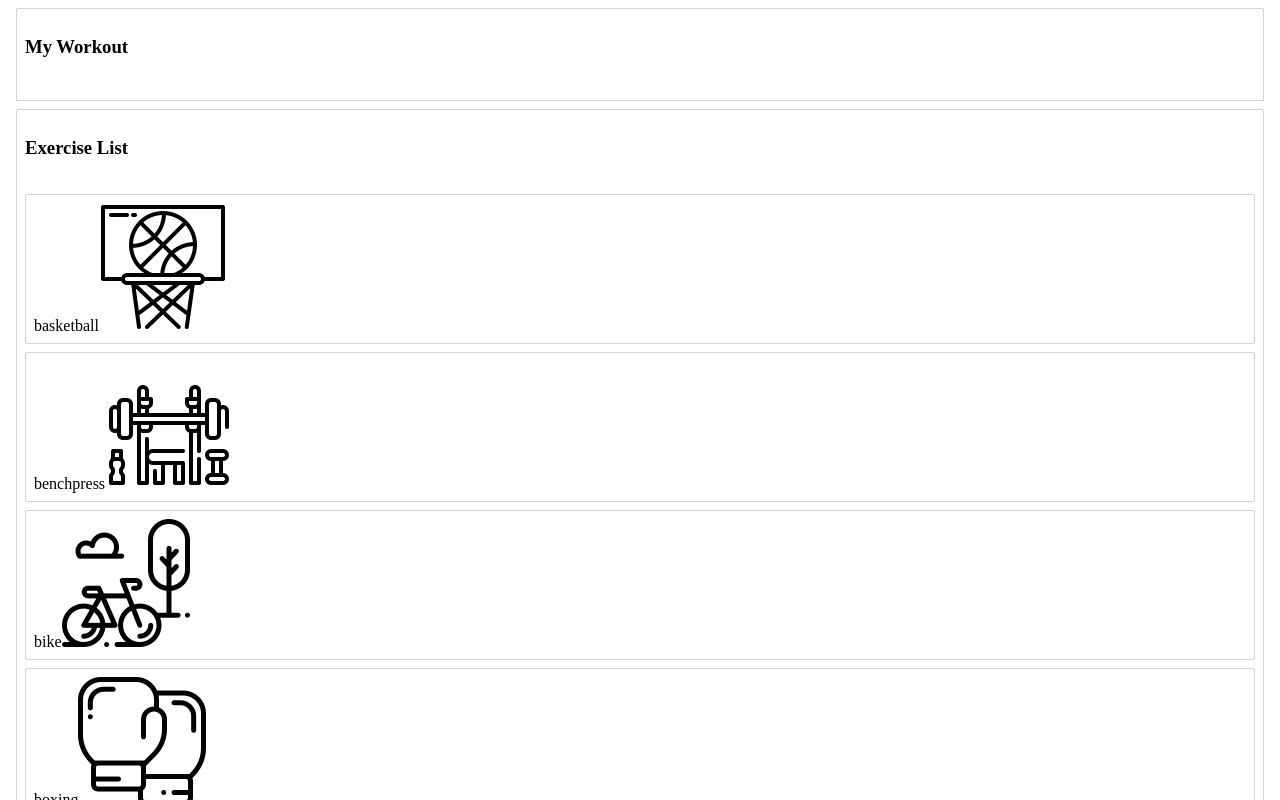
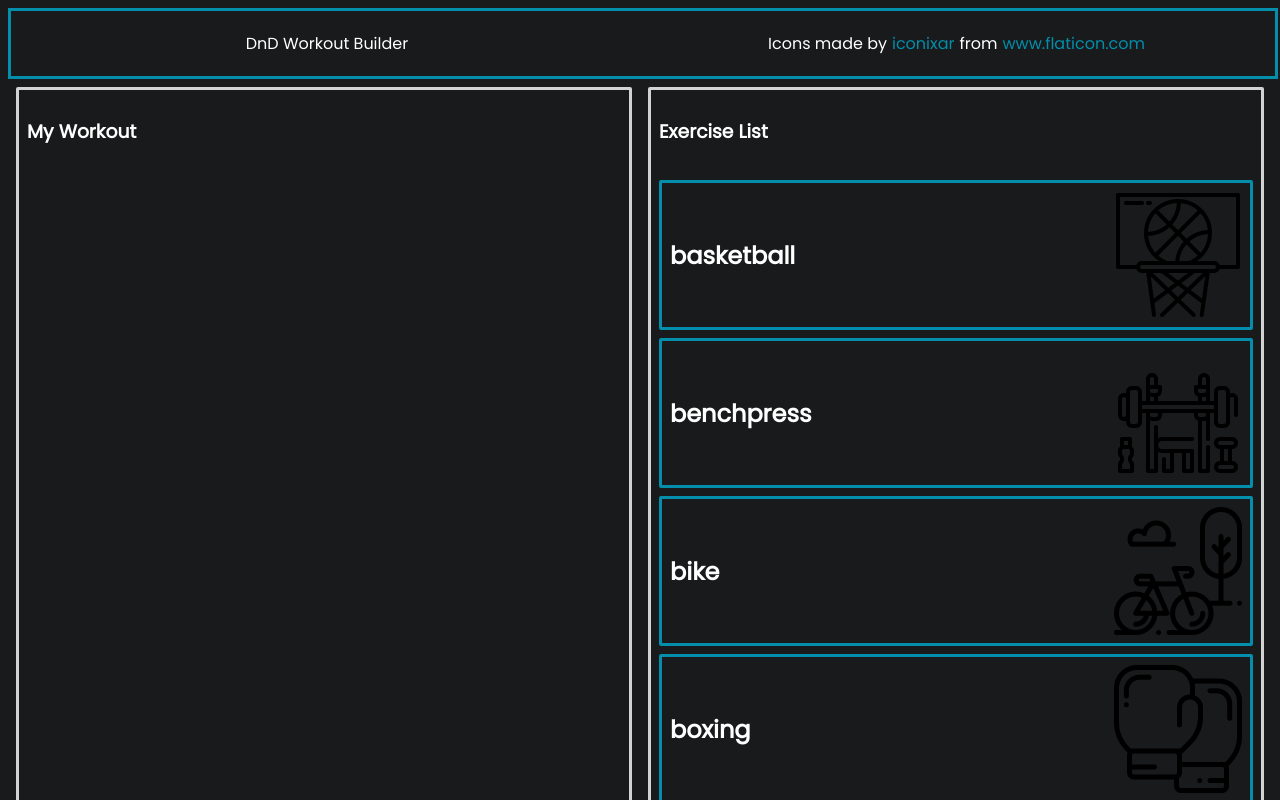
Before and after one commit to Natesumo/DnD-workout-builder, a React (Create React App) app: page / in a window 1280 px wide. Shown: the top 800 px of the page. Built offline with nearby package versions, Linux system fonts and the light colour scheme.

Commit message:
Drag and Drop functionality
this commit includes many improvements:
-drag and drop functionality in same column.
-drag and drop between columns.
-some styled components completed.
-various other improvements.

```diff
--- a/src/App.css
+++ b/src/App.css
@@ -1,3 +1,4 @@
-body {
-  background-color: red;
+html {
+    background-color: #181A1B;
+    font-family: 'Poppins', sans-serif;
 }
--- a/src/App.js
+++ b/src/App.js
@@ -1,18 +1,103 @@
 import React from 'react';
-import StartingData from './components/StartingData';
-import Column from './components/MyWorkout';
+import styled from 'styled-components';
+import { DragDropContext } from 'react-beautiful-dnd';
+import initialData from './components/initialData';
+import Column from './components/Column';
+import Header from './components/Header';
+
+const Container = styled.div`
+  display: flex;
+  @media only screen and (max-width: 768px) {
+  flex-direction: column;
+  }
+`
+
 
 class App extends React.Component {
-  state = StartingData;
+  state = initialData;
+
+  onDragEnd = result => {
+    const { destination, source, draggableId } = result;
+
+    if (!destination) {
+      return;
+    }
+
+    if (
+      destination.droppableId === source.droppableId &&
+      destination.index === source.index
+    ) {
+      return;
+    }
+
+    const start = this.state.columns[source.droppableId];
+    const finish = this.state.columns[destination.droppableId];
+
+    if (start === finish) {
+      const newTaskIds = Array.from(start.taskIds);
+
+      newTaskIds.splice(source.index, 1);
+      newTaskIds.splice(destination.index, 0, draggableId);
+
+      const newColumn = {
+        ...start,
+        taskIds: newTaskIds,
+      };
+
+      const newState = {
+        ...this.state,
+        columns: {
+          ...this.state.columns,
+          [newColumn.id]: newColumn,
+        },
+      };
+      this.setState(newState);
+      return;
+    }
+
+    const startTaskIds = Array.from(start.taskIds);
+    startTaskIds.splice(source.index, 1);
+    const newStart = {
+      ...start,
+      taskIds: startTaskIds,
+    };
+
+    const finishTaskIds = Array.from(finish.taskIds);
+    finishTaskIds.splice(destination.index, 0, draggableId);
+    const newFinish = {
+      ...finish,
+      taskIds: finishTaskIds,
+    };
+    const newState = {
+      ...this.state,
+      columns: {
+        ...this.state.columns,
+        [newStart.id]: newStart,
+        [newFinish.id]: newFinish,
+      },
+    };
+
+    this.setState(newState);
+  };
 
   render() {
-    return this.state.columnOrder.map(columnId => {
-      const column = this.state.columns[columnId];
-      const tasks = column.taskIds.map(taskId => this.state.tasks[taskId]);
-
-      return <Column key={column.id} column={column} tasks={tasks} />;
-    });
+    return(
+      <div>
+        <link href="https://fonts.googleapis.com/css?family=Poppins&display=swap" rel="stylesheet">
+        </link>
+        <Header />
+        <DragDropContext onDragEnd={ this.onDragEnd }>
+          <Container>
+            {this.state.columnOrder.map(columnId => {
+            const column = this.state.columns[columnId];
+            const tasks = column.taskIds.map(taskId => this.state.tasks[taskId]);
+            return <Column key={column.id} column={column} tasks={tasks} />;
+            })}
+          </Container>
+        </DragDropContext>
+      </div>
+    );
   }
-}
+};
 
 export default App;
--- /dev/null
+++ b/src/components/Column.js
@@ -0,0 +1,49 @@
+import React from 'react';
+import styled from 'styled-components';
+import { Droppable } from 'react-beautiful-dnd';
+import Task from './task';
+
+const Container = styled.div`
+    margin: 8px;
+    border: 3px solid lightgrey;
+    border-radius: 2px;
+    width: 100%;
+
+    display: flex;
+    flex-direction: column;
+`;
+const Title = styled.h3`
+    padding: 8px;
+    color: white;
+`;
+const TaskList = styled.div`
+    padding: 8px;
+    flex-grow: 1;
+    transition: background-color 0.2s ease;
+    background-color: ${props => (props.isDraggingOver ? '#FF4F00' : '#181A1B')}
+`;
+
+
+export default class Column extends React.Component {
+    render() {
+        return(
+            <Container>
+                <Title>{this.props.column.title}</Title>
+                <Droppable droppableId={this.props.column.id}>
+                    {(provided, snapshot) => (
+                    <TaskList
+                    ref={provided.innerRef}
+                    {...provided.droppableProps}
+                    isDraggingOver={snapshot.isDraggingOver}
+                    >
+                        {this.props.tasks.map((task, index) => (
+                        <Task key={task.id} task={task} index={index} />
+                        ))}
+                        {provided.placeholder}
+                    </TaskList>
+                    )}
+                </Droppable>
+            </Container>
+        );
+    }
+}
--- a/src/components/Exercises.js
+++ b/src/components/Exercises.js
@@ -7,5 +7,6 @@ class Exercises extends React.Component {
     render() {
        return this.props.column.title;
 }
+}
 
 export default Exercises;
--- /dev/null
+++ b/src/components/Header.js
@@ -0,0 +1,80 @@
+import React from 'react';
+import styled from 'styled-components';
+import { render } from '@testing-library/react';
+
+const Container = styled.div`
+html {
+    box-sizing: border-box;
+  }
+
+  *, *:before, *:after {
+    box-sizing: inherit;
+  }
+
+  body {
+    font-family: sans-serif;
+    color: 'white';
+    margin: 0;
+  }
+
+  ul {
+    list-style: none;
+    padding: 0;
+    margin: 0;
+  }
+
+  .wrapper {
+    display: flex;
+    justify-content: center;
+    align-items: center;
+    min-height: 100vh;
+    min-width: 100vw;
+    padding: 10px;
+  }
+
+  li{
+      color: white;
+  }
+
+  nav {
+    background-color: '#181A1B';
+    border: 3px solid #038EAC;
+  }
+
+  a {
+    color: #038EAC;
+    text-decoration: none;
+    padding: 20px 5px;
+  }
+
+  .flex-nav {
+    width: 100%;
+  }
+
+  .flex-nav ul {
+    display: flex;
+    justify-content: space-between;
+  }
+
+  .flex-nav li {
+    flex: 2;
+    display: flex;
+    flex-basis: 100%;
+    text-align: center;
+    justify-content: center;
+    align-items: center;
+  }
+`
+
+export default function Header() {
+        return(
+        <Container className='wrapper'>
+        <nav className="flex-nav">
+            <ul>
+                <li>DnD Workout Builder</li>
+                <li>Icons made by <a href="https://www.flaticon.com/authors/iconixar" title="iconixar" target="blank">iconixar</a> from <a href="https://www.flaticon.com/" title="Flaticon" target="blank">www.flaticon.com</a></li>
+            </ul>
+        </nav>
+        </Container>
+        )
+}
--- a/src/components/MyWorkout.js
+++ /dev/null
@@ -1,27 +0,0 @@
-import React from 'react';
-import styled from 'styled-components';
-import Task from './task';
-
-const Container = styled.div`
-    margin: 8px;
-    border: 1px solid lightgrey;
-    border-radius: 2px;
-`;
-const Title = styled.h3`
-    padding: 8px;
-`;
-const TaskList = styled.div`
-    padding: 8px;
-`;
-
-
-export default class Column extends React.Component {
-    render() {
-        return(
-            <Container>
-                <Title>{this.props.column.title}</Title>
-                <TaskList>{this.props.tasks.map(task => <Task key={task.id} task={task} />)}</TaskList>
-            </Container>
-        )
-    }
-};
--- a/src/components/StartingData.js
+++ b/src/components/initialData.js
@@ -13,108 +13,108 @@ import treadmill from '../img/treadmill.png';
 import yoga from '../img/yoga.png';
 import basketball from '../img/basketball.png';
 
-const startingData = {
+const initialData = {
     tasks: {
         'task-1':
         {
         name: "basketball",
-        taskId: "1",
+        id: "task-1",
         image: basketball
         },
         'task-2':
         {
         name: "benchpress",
-        taskId: "2",
+        id: "task-2",
         image: benchpress
         },
         'task-3':
         {
         name: "bike",
-        taskId: "3",
+        id: "task-3",
         image: bike
         },
         'task-4':
         {
         name: "boxing",
-        taskId: "4",
+        id: "task-4",
         image: boxing
         },
         'task-5':
         {
         name: "dumbbells",
-        taskId: "5",
+        id: "task-5",
         image: dumbbells
         },
         'task-6':
         {
         name: "exercisebike",
-        taskId: "6",
+        id: "task-6",
         image: exercisebike
         },
         'task-7':
         {
         name: "kettlebell",
-        taskId: "7",
+        id: "task-7",
         image: kettlebell
         },
         'task-8':
         {
         name: "pilates",
-        taskId: "8",
+        id: "task-8",
         image: pilates
         },
         'task-9':
         {
         name: "pullups",
-        taskId: "9",
+        id: "task-9",
         image: pullups
         },
         'task-10':
         {
         name: "pushups",
-        taskId: "10",
+        id: "task-10",
         image: pushups
         },
         'task-11':
         {
         name: "running",
-        taskId: "11",
+        id: "task-11",
         image: running
         },
         'task-12':
         {
         name: "tennis",
-        taskId: "12",
+        id: "task-12",
         image: tennis
         },
         'task-13':
         {
         name: "treadmill",
-        taskId: "13",
+        id: "task-13",
         image: treadmill
         },
         'task-14':
         {
         name: "yoga",
-        taskId: "14",
+        id: "task-14",
         image: yoga
         },
     },
     columns: {
         'column-1':
         {
-            title: "My Workout",
+            title: "Exercise List",
             id: "column-1",
-            taskIds: []
+            taskIds: ['task-1', 'task-2', 'task-3', 'task-4', 'task-5', 'task-6', 'task-7', 'task-8', 'task-9', 'task-10', 'task-11', 'task-12', 'task-13', 'task-14' ],
         },
         'column-2':
         {
-            title: "Exercise List",
+            title: "My Workout",
             id: "column-2",
-            taskIds: ['task-1', 'task-2', 'task-3', 'task-4', 'task-5', 'task-6', 'task-7', 'task-8', 'task-9', 'task-10', 'task-11', 'task-12', 'task-13', 'task-14' ]
+            taskIds: [],
         },
     },
-    columnOrder: ['column-1', 'column-2'],
+    columnOrder: ['column-2', 'column-1'],
 };
 
-export default startingData;
+export default initialData;
--- a/src/components/task.js
+++ b/src/components/task.js
@@ -1,20 +1,48 @@
 import React from 'react';
 import styled from 'styled-components';
+import { Draggable } from 'react-beautiful-dnd';
 
 const Container = styled.div`
-    border: 1px solid lightgrey;
+    display: flex;
+    color: white;
+    justify-content: space-between;
+    align-items: center;
+    background-color: #181A1B;
+    border: 3px solid #038EAC;
     border-radius: 2px;
     padding: 8px;
     margin-bottom: 8px;
+    transition: background-color 0.2s ease;
+    background-color: ${props => (props.isDragging ? 'Darkgreen' : '#181A1B')};
+    @media only screen and (max-width: 600px) {
+        img {
+            display: none;
+        }
+        justify-content: center;
+    }
+    h2 {
+        display: flex;
+        justify-content: center;
+    }
 `;
 
 export default class Task extends React.Component {
     render() {
-    return (
-        <Container>
-            {this.props.task.name}
-            <img src={this.props.task.image} />
-        </Container>
-    )
+        return (
+            <Draggable draggableId={this.props.task.id} index={this.props.index}>
+                {(provided, snapshot) => (
+                <Container
+                    {...provided.draggableProps}
+                    {...provided.dragHandleProps}
+                    ref={provided.innerRef}
+                    isDragging={snapshot.isDragging}
+
+                >
+                <h2> {this.props.task.name} </h2>
+                    <img src={this.props.task.image} alt={this.props.task.name} />
+                </Container>
+            )}
+            </Draggable>
+        );
     }
 }
--- a/src/index.js
+++ b/src/index.js
@@ -1,5 +1,6 @@
 import React from 'react';
 import ReactDOM from 'react-dom'
-import App from './App';
+import App from './App.js';
+import './App.css'
 
 ReactDOM.render(<App />, document.getElementById('root'));
```
Also changed, not shown: src/components/ExerciseIcons.js (deleted, +0 -99 lines), 1 other file (tests, documents, lock files or other folders).
